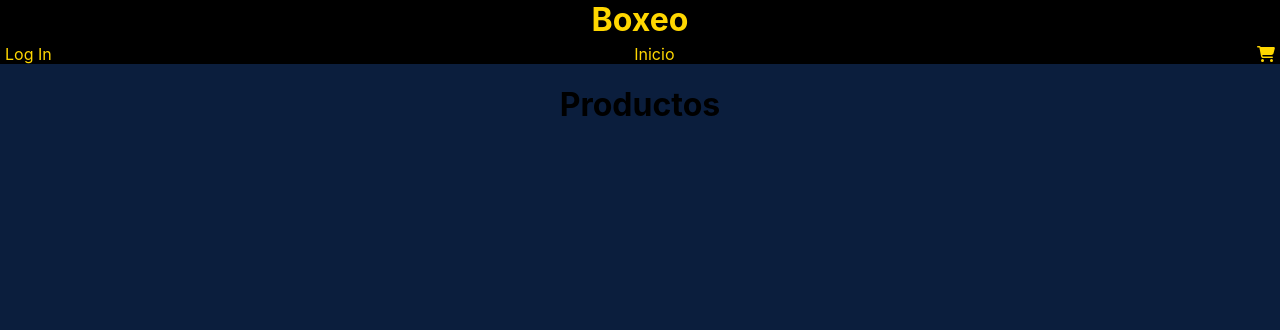
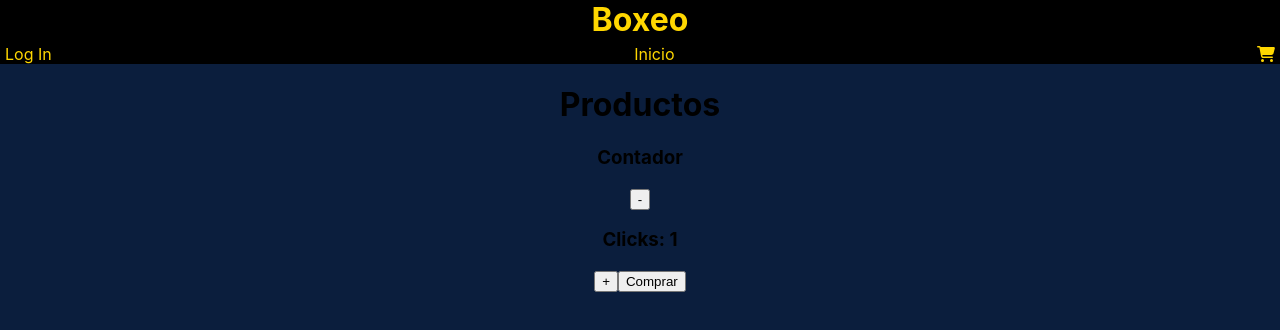
Before and after one commit to tomaspica/React-Tomas_Pica, a React (Create React App) app: page / in a window 1280 px wide. Shown: the top 330 px of the page. Built offline with nearby package versions, Linux system fonts and the light colour scheme.

Commit message:
ItemCount

```diff
--- a/src/App.js
+++ b/src/App.js
@@ -2,11 +2,13 @@
 import './App.css';
 import NavBar from './components/NavBar';
 import ItemListContainer from './components/ItemListContainer';
+import ItemCount from './components/ItemCount';
 function App() {
   return (
     <div className="App">
       <NavBar/>
       <ItemListContainer greeting="Productos Destacados"/>
+      <ItemCount />
     </div>
   );
 }
--- /dev/null
+++ b/src/components/ItemCount.js
@@ -0,0 +1,31 @@
+import React from "react";
+
+function ItemCount(props) {
+    console.log( props.stock, props.initial );
+
+    const [clicks, setClicks] = React.useState(1);
+
+    const handleIncrement= () => {
+        setClicks(clicks + 1);
+    }
+    const handleDecrement= () => {
+        setClicks(clicks - 1);
+    }
+
+    const onAdd = () => {
+        console.log("Añadido al carrito")
+    }
+
+    return(
+        <>
+            <h3>Contador</h3>
+            <button onClick={ handleDecrement }> - </button>
+            <h3>Clicks: {clicks}</h3>
+            <button onClick={ handleIncrement }> + </button>
+            <button onClick={onAdd}> Comprar </button>
+
+        </>
+    )
+}
+
+export default ItemCount;
```
